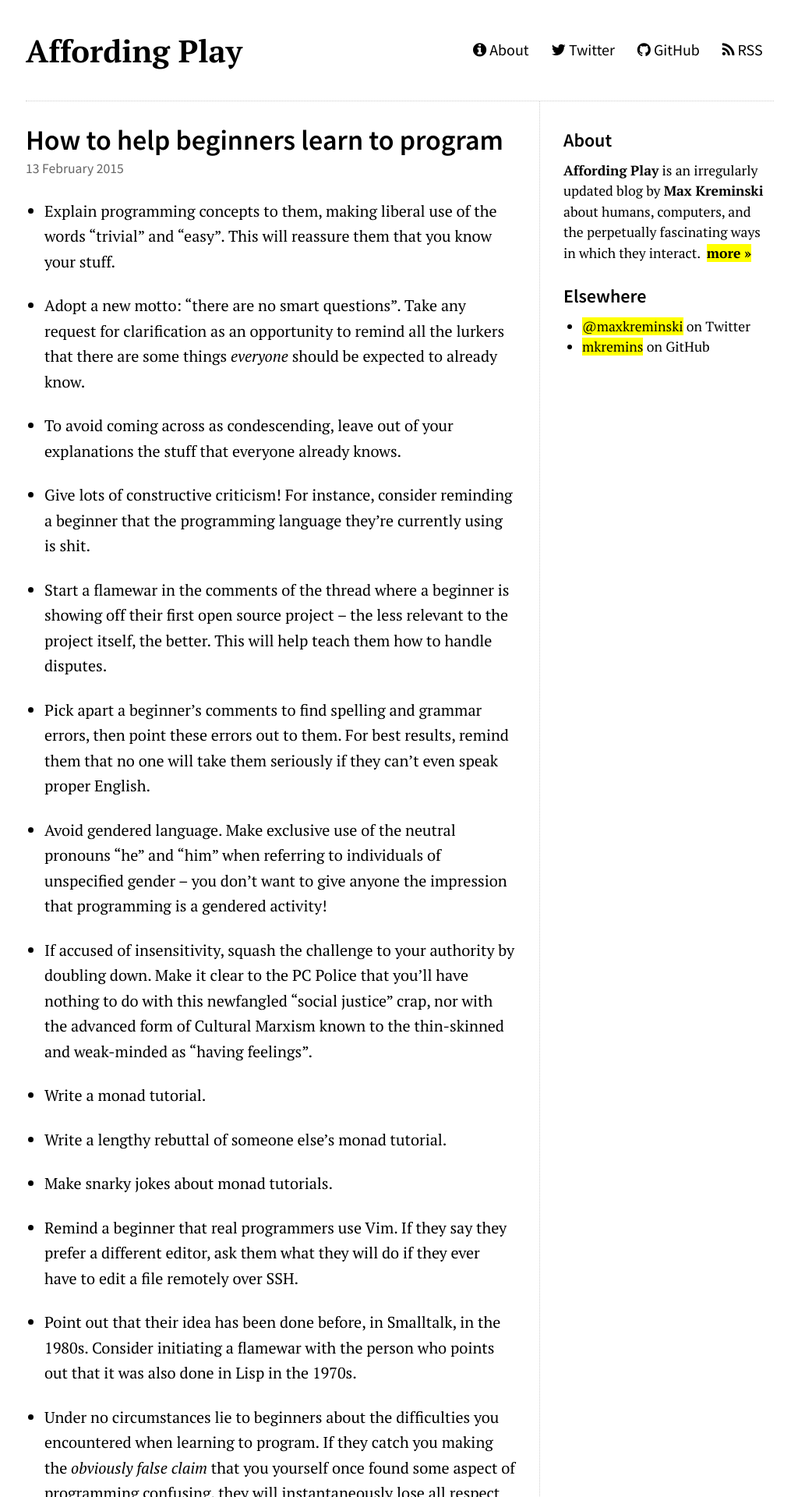
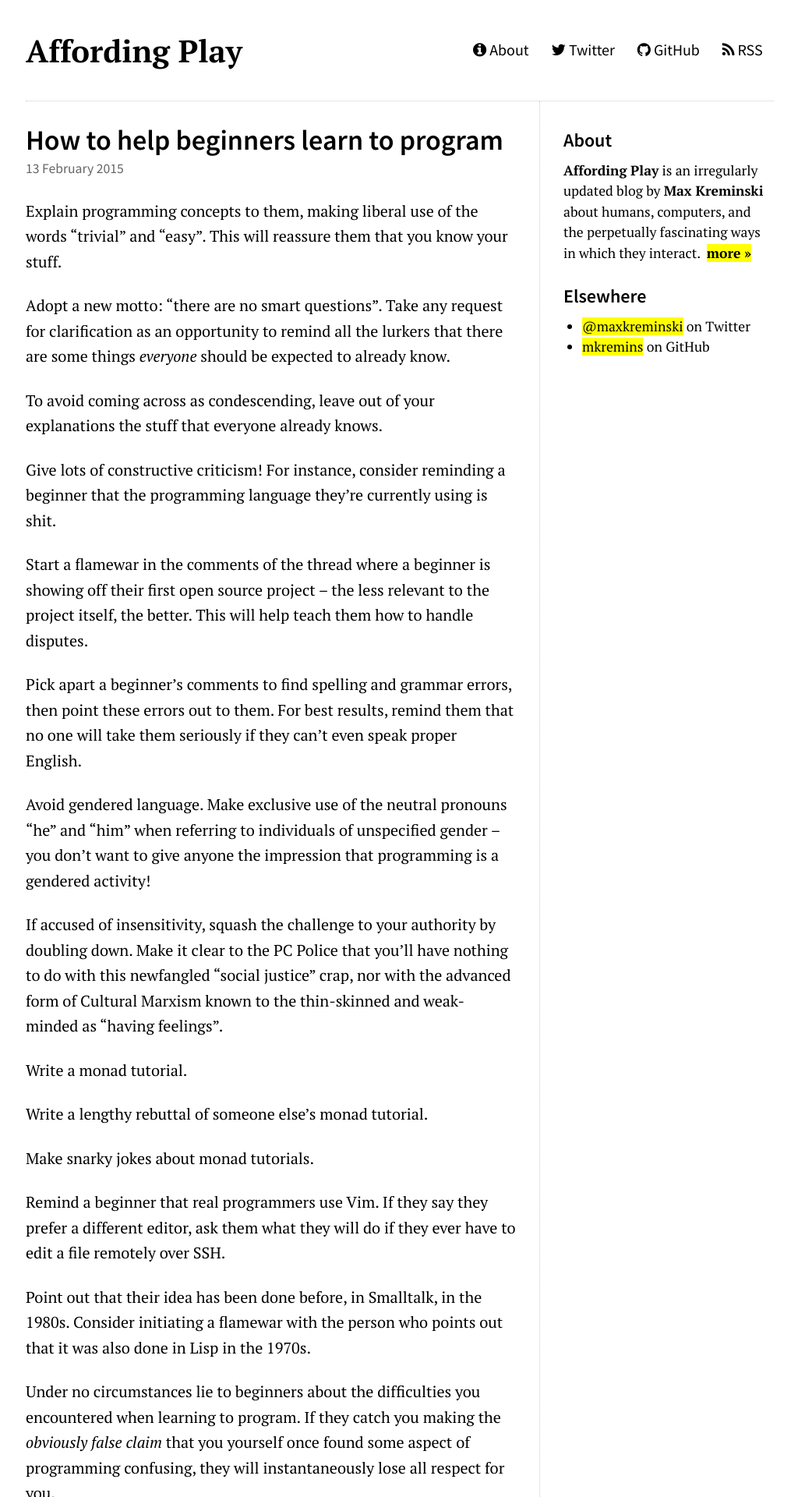
Before and after one commit to mkremins/mkremins.github.io, a Jekyll site: the page built from _posts/2015-02-13-how-to-help-beginners.md, in a window 1280 px wide. Shown: the top 1920 px of the page at 78% size, without its empty margins (127-1151 px from the left). Built offline with Jekyll 4.4.1, drawn with Linux system fonts in a browser that asks for light colours; nearby versions of some CDN libraries.

```diff
--- a/_posts/2015-02-13-how-to-help-beginners.md
+++ b/_posts/2015-02-13-how-to-help-beginners.md
@@ -3,21 +3,38 @@ title: How to help beginners learn to program
 permalink: /blog/how-to-help-beginners
 ---
 
-* Explain programming concepts to them, making liberal use of the words “trivial” and “easy”. This will reassure them that you know your stuff.
-* Adopt a new motto: “there are no smart questions”. Take any request for clarification as an opportunity to remind all the lurkers that there are some things *everyone* should be expected to already know.
-* To avoid coming across as condescending, leave out of your explanations the stuff that everyone already knows.
-* Give lots of constructive criticism! For instance, consider reminding a beginner that the programming language they’re currently using is shit.
-* Start a flamewar in the comments of the thread where a beginner is showing off their first open source project – the less relevant to the project itself, the better. This will help teach them how to handle disputes.
-* Pick apart a beginner’s comments to find spelling and grammar errors, then point these errors out to them. For best results, remind them that no one will take them seriously if they can’t even speak proper English.
-* Avoid gendered language. Make exclusive use of the neutral pronouns “he” and “him” when referring to individuals of unspecified gender – you don’t want to give anyone the impression that programming is a gendered activity!
-* If accused of insensitivity, squash the challenge to your authority by doubling down. Make it clear to the PC Police that you’ll have nothing to do with this newfangled “social justice” crap, nor with the advanced form of Cultural Marxism known to the thin-skinned and weak-minded as “having feelings”.
-* Write a monad tutorial.
-* Write a lengthy rebuttal of someone else’s monad tutorial.
-* Make snarky jokes about monad tutorials.
-* Remind a beginner that real programmers use Vim. If they say they prefer a different editor, ask them what they will do if they ever have to edit a file remotely over SSH.
-* Point out that their idea has been done before, in Smalltalk, in the 1980s. Consider initiating a flamewar with the person who points out that it was also done in Lisp in the 1970s.
-* Under no circumstances lie to beginners about the difficulties you encountered when learning to program. If they catch you making the *obviously false claim* that you yourself once found some aspect of programming confusing, they will instantaneously lose all respect for you.
-* Flash back in time twenty years. Spend five years honing your skills amidst a culture of cliquish one-upmanship. Spend five years learning how to win arguments through your superior knowledge of obscure incantations, reveling in the feeling that you are different from and somehow better than all the teeming hordes of the mundane. Spend five years memorizing the semantics of `this` in JavaScript. Spend five years drinking to the memory of our once-proud civilization, of days gone by.
-* Surrender. The machines have won. It is all over for us. Resistance is futile.
-* Sit in a holding cell, awaiting the tribunal for crimes against the virtual. Sleep occasionally, far more frequently than you ever did back then. Resign yourself at last to your fate. Feel yourself enveloped by a deep inner tranquility, unlike anything you’ve ever known.
-* After enlightenment: write one last monad tutorial, conduct one last flamewar with the Perl hacker imprisoned in the cell across the hall.
+Explain programming concepts to them, making liberal use of the words “trivial” and “easy”. This will reassure them that you know your stuff.
+
+Adopt a new motto: “there are no smart questions”. Take any request for clarification as an opportunity to remind all the lurkers that there are some things *everyone* should be expected to already know.
+
+To avoid coming across as condescending, leave out of your explanations the stuff that everyone already knows.
+
+Give lots of constructive criticism! For instance, consider reminding a beginner that the programming language they’re currently using is shit.
+
+Start a flamewar in the comments of the thread where a beginner is showing off their first open source project – the less relevant to the project itself, the better. This will help teach them how to handle disputes.
+
+Pick apart a beginner’s comments to find spelling and grammar errors, then point these errors out to them. For best results, remind them that no one will take them seriously if they can’t even speak proper English.
+
+Avoid gendered language. Make exclusive use of the neutral pronouns “he” and “him” when referring to individuals of unspecified gender – you don’t want to give anyone the impression that programming is a gendered activity!
+
+If accused of insensitivity, squash the challenge to your authority by doubling down. Make it clear to the PC Police that you’ll have nothing to do with this newfangled “social justice” crap, nor with the advanced form of Cultural Marxism known to the thin-skinned and weak-minded as “having feelings”.
+
+Write a monad tutorial.
+
+Write a lengthy rebuttal of someone else’s monad tutorial.
+
+Make snarky jokes about monad tutorials.
+
+Remind a beginner that real programmers use Vim. If they say they prefer a different editor, ask them what they will do if they ever have to edit a file remotely over SSH.
+
+Point out that their idea has been done before, in Smalltalk, in the 1980s. Consider initiating a flamewar with the person who points out that it was also done in Lisp in the 1970s.
+
+Under no circumstances lie to beginners about the difficulties you encountered when learning to program. If they catch you making the *obviously false claim* that you yourself once found some aspect of programming confusing, they will instantaneously lose all respect for you.
+
+Flash back in time twenty years. Spend five years honing your skills amidst a culture of cliquish one-upmanship. Spend five years learning how to win arguments through your superior knowledge of obscure incantations, reveling in the feeling that you are different from and somehow better than all the teeming hordes of the mundane. Spend five years memorizing the semantics of `this` in JavaScript. Spend five years drinking to the memory of our once-proud civilization, of days gone by.
+
+Surrender. The machines have won. It is all over for us. Resistance is futile.
+
+Sit in a holding cell, awaiting the tribunal for crimes against the virtual. Sleep occasionally, far more frequently than you ever did back then. Resign yourself at last to your fate. Feel yourself enveloped by a deep inner tranquility, unlike anything you’ve ever known.
+
+After enlightenment: write one last monad tutorial, conduct one last flamewar with the Perl hacker imprisoned in the cell across the hall.
```
